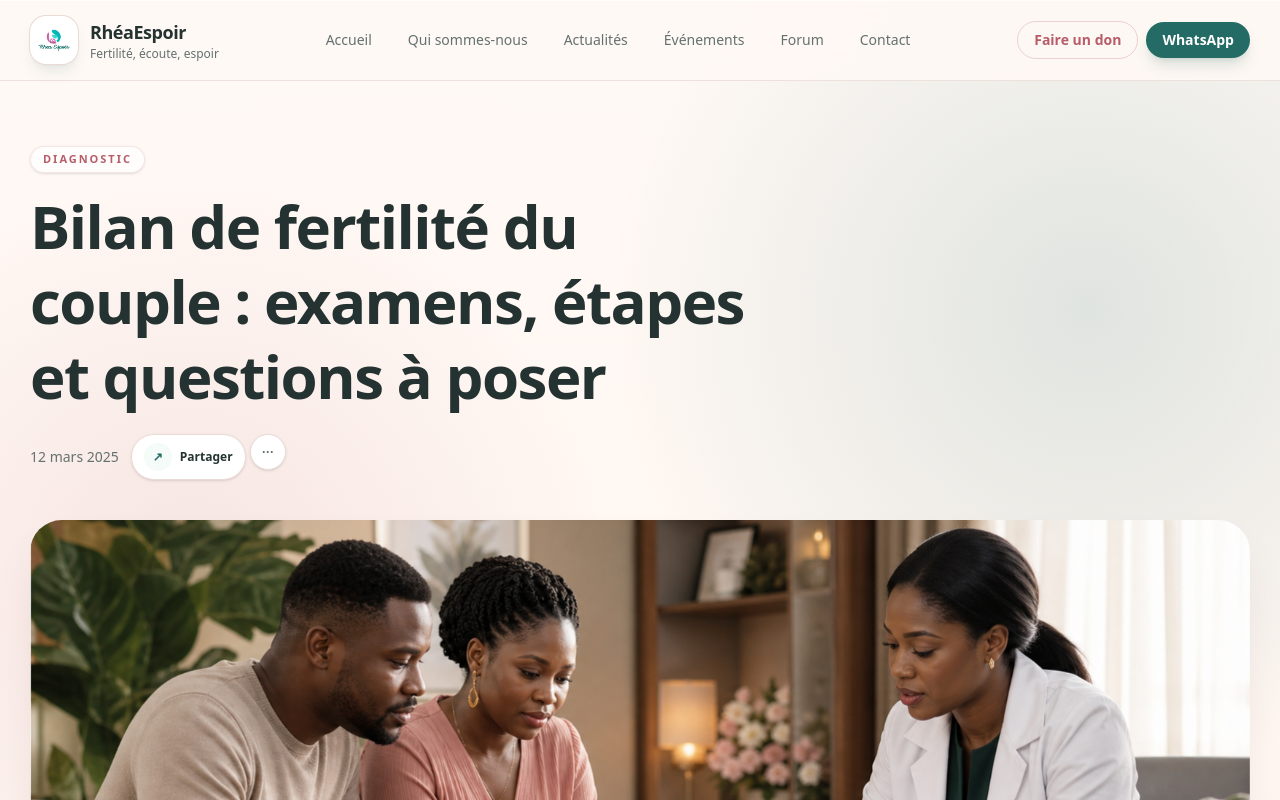
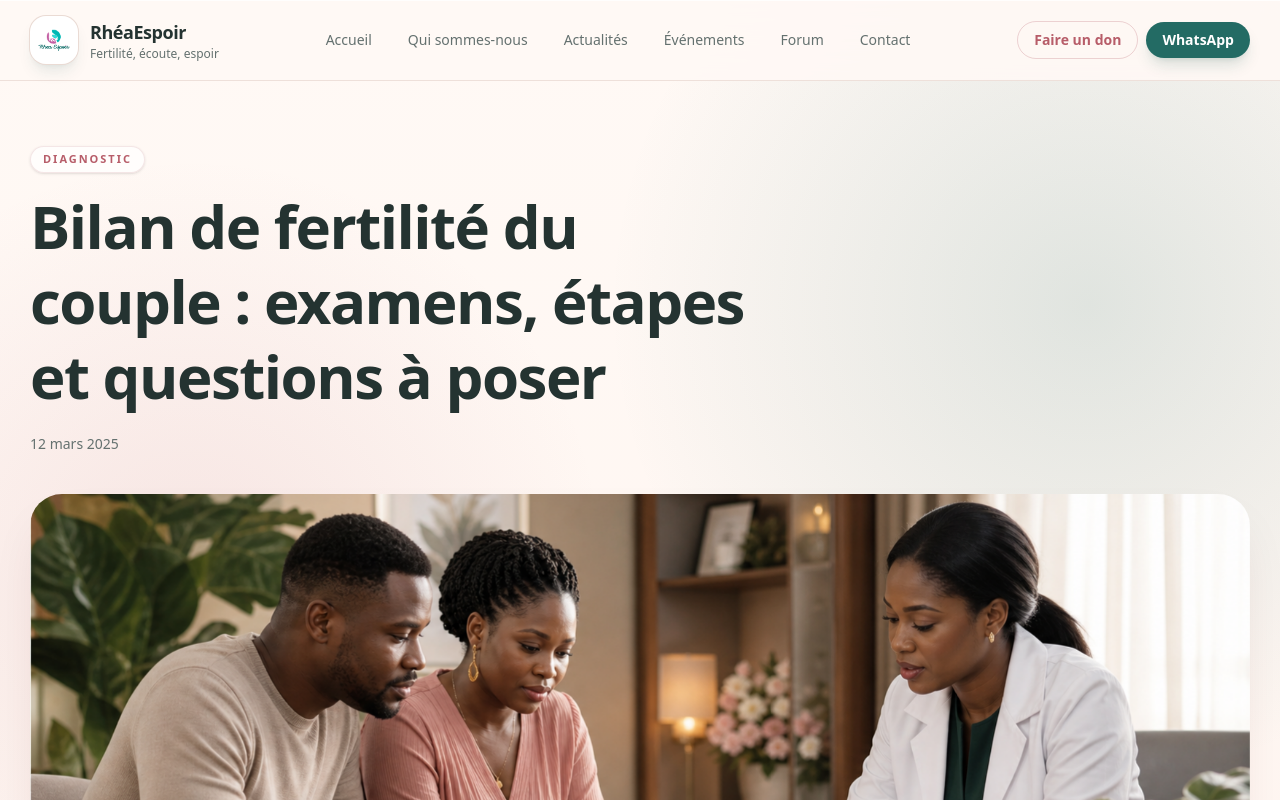
Before and after one commit to maruise237/-Rh-aEspoir, a Next.js app: page /actualites/bilan-fertilite-couple-cameroun in a window 1280 px wide. Shown: the top 800 px of the page. Built offline with nearby package versions, Linux system fonts and the light colour scheme.

Commit message:
Simplify article sharing controls

```diff
--- a/src/app/actualites/[slug]/page.tsx
+++ b/src/app/actualites/[slug]/page.tsx
@@ -85,7 +85,6 @@ export default async function ArticlePage({ params }: Props) {
           </h1>
           <div className="mt-5 flex flex-wrap items-center gap-3">
             <p className="text-sm font-medium text-[var(--muted)]">{article.date}</p>
-            <ShareButton title={article.title} text={article.excerpt} compact />
           </div>
         </div>
         <div className="relative mt-10 h-[320px] overflow-hidden rounded-[2rem] shadow-2xl shadow-rose-950/10 md:h-[480px]">
--- a/src/components/share-actions.tsx
+++ b/src/components/share-actions.tsx
@@ -69,17 +69,6 @@ export function ShareButton({
         <span>{copied ? "Lien copié" : "Partager"}</span>
       </button>
 
-      <button
-        type="button"
-        aria-label="Ouvrir les options de partage"
-        onClick={() => setOpen((value) => !value)}
-        className={`ml-1 grid place-items-center rounded-full border border-[var(--line)] bg-white font-semibold text-[var(--muted)] shadow-sm active:scale-[0.98] ${
-          compact ? "size-9 text-xs" : "size-11 text-sm"
-        }`}
-      >
-        ⋯
-      </button>
-
       {open && (
         <>
           <button
```
